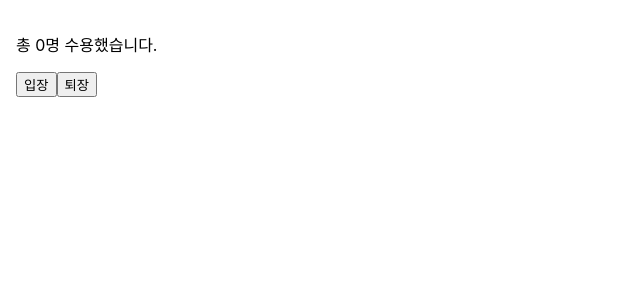
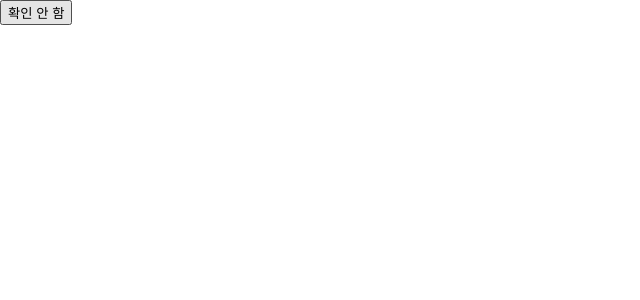
Before and after one commit to aoqlsdl/first-react-app, a React (Create React App) app: page / in a window 1280 px wide. Shown: the top 300 px of the page, without its empty margins (0-640 px from the left). Built offline with nearby package versions, Linux system fonts and the light colour scheme.

Commit message:
chap07: 이벤트핸들러 실습 - bind 사용

```diff
--- /dev/null
+++ b/src/chap_08/ConfirmBtn.jsx
@@ -0,0 +1,31 @@
+import React from "react";
+
+class ConfirmBtn extends React.Component {
+	constructor(props) {
+		super(props);
+
+		// 확인 여부 저장
+		this.state = {
+			isConfirmed: false,
+		};
+
+		this.handleConfirm = this.handleConfirm.bind(this);
+	}
+
+	// 이벤트 핸들러
+	handleConfirm() {
+		this.setState((prevState) => ({
+			isConfirmed: !prevState.isConfirmed,
+		}));
+	}
+	render() {
+		return (
+			<button onClick={this.handleConfirm}>
+				{this.state.isConfirmed}
+				{this.state.isConfirmed ? "확인됨" : "확인 안 함"}
+			</button>
+		);
+	}
+}
+
+export default ConfirmBtn;
--- a/src/index.js
+++ b/src/index.js
@@ -1,15 +1,15 @@
-import React from 'react';
-import ReactDOM from 'react-dom';
-import './index.css';
-import reportWebVitals from './reportWebVitals';
+import React from "react";
+import ReactDOM from "react-dom";
+import "./index.css";
+import reportWebVitals from "./reportWebVitals";
 
-import Accomodate from './chap_07/prac/Accommodate';
+import ConfirmBtn from "./chap_08/ConfirmBtn";
 
 ReactDOM.render(
 	<React.StrictMode>
-		<Accomodate />
+		<ConfirmBtn />
 	</React.StrictMode>,
-	document.getElementById('root')
+	document.getElementById("root")
 );
 
 // If you want to start measuring performance in your app, pass a function
```
